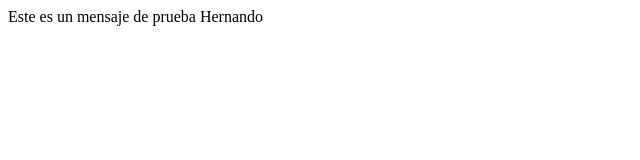
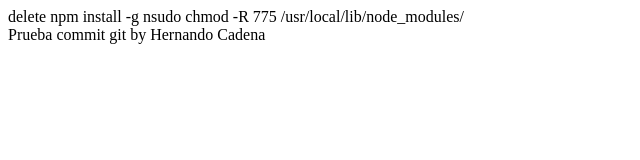
Before and after one commit to Blamevipe/01-prework, a plain HTML site: page index.html in a window 1280 px wide. Shown: the whole page, without its empty margins (0-640 px from the left). Drawn offline with Linux system fonts and the light colour scheme.

Commit message:
Cambio body commit

```diff
--- a/index.html
+++ b/index.html
@@ -2,14 +2,14 @@
 <html lang="en">
 <head>
     <meta charset="UTF-8">
-    <meta http-equiv="X-UA-Compatible" content="IE=edge">
+    <meta http-equiv="X-UA-Compatible" content="IE=edge">delete npm install -g nsudo chmod -R 775 /usr/local/lib/node_modules/
     <meta name="viewport" content="width=device-width, initial-scale=1.0">
     <title>01-prework</title>
 </head>
 <body>
     <article>
-        Este es un mensaje de prueba
-        Hernando
+        Prueba commit git
+        by Hernando Cadena
     </article>
 </body>
 </html>
```
